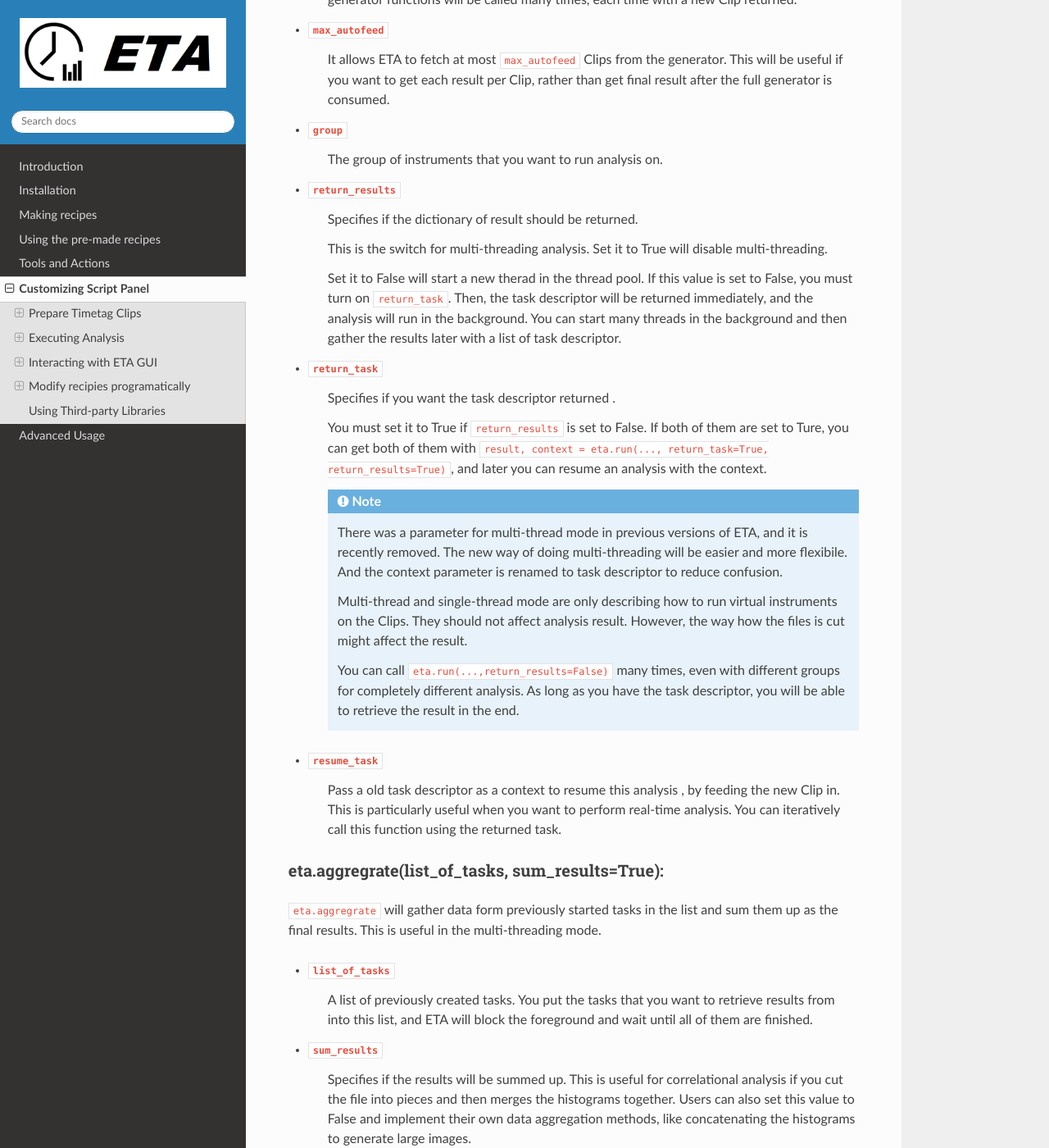
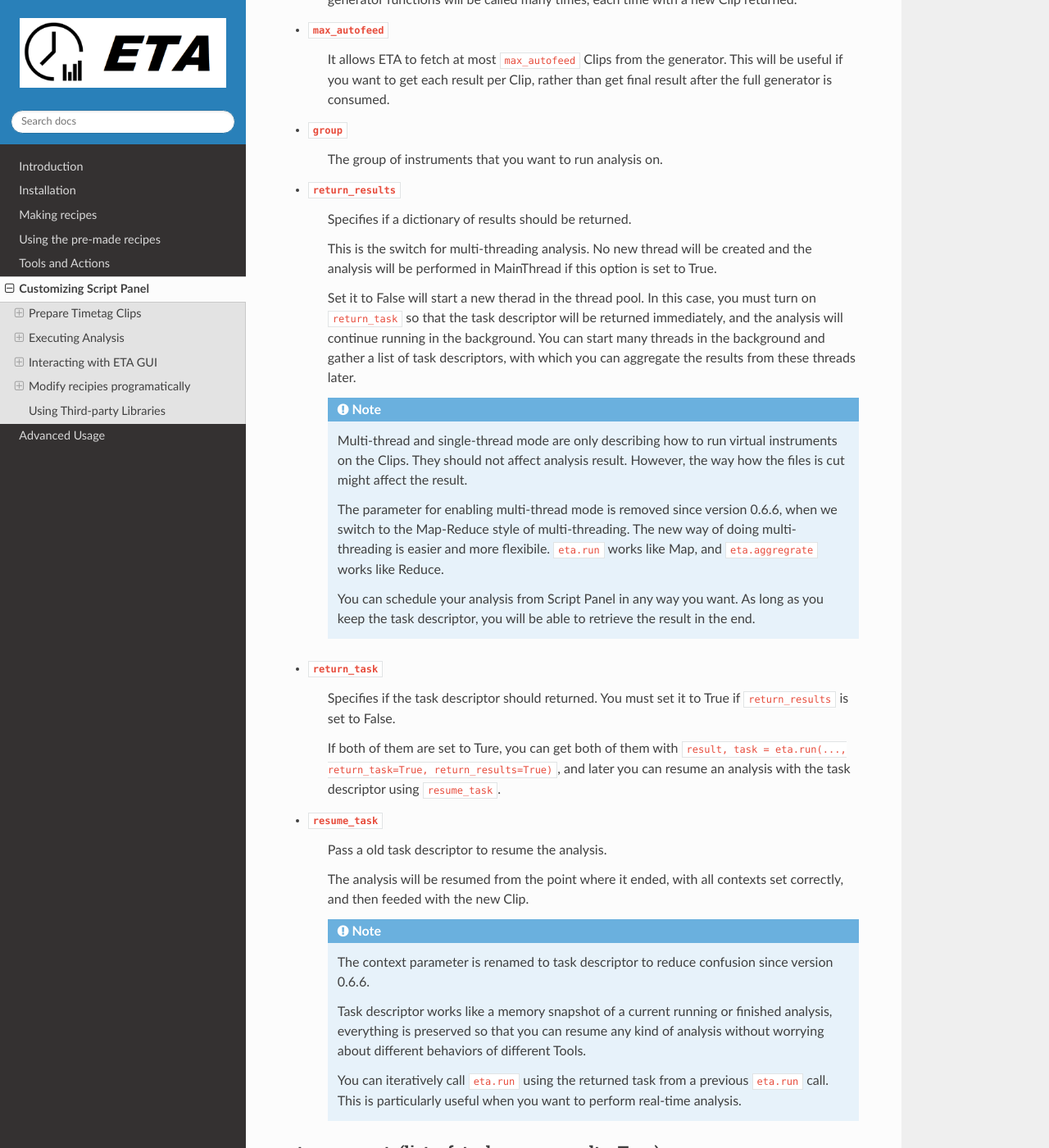
Before and after one commit to timetag/timetag.github.io, a Sphinx documentation site: the page built from docs/python.rst, in a window 1280 px wide and 1400 px high, scrolled down 4604 px. Shown: the whole window at 82% size. Built offline with Sphinx 7.4.7 and the Read the Docs theme 2.0.0, drawn with Linux system fonts in a browser that asks for light colours; some of the changed text lies outside the part shown.

Commit message:
Update python.rst

```diff
--- a/docs/python.rst
+++ b/docs/python.rst
@@ -132,38 +132,51 @@ You can use Python generators functions that yields Clips as a source. ETA will
     The group of instruments that you want to run analysis on.
 
 - ``return_results``
-    Specifies if the dictionary of result should be returned.
+    Specifies if a dictionary of results should be returned.
 
-    This is the switch for multi-threading analysis. Set it to True will disable multi-threading.
+    This is the switch for multi-threading analysis. No new thread will be created and the analysis will be performed in MainThread if this option is set to True.
 
-    Set it to False will start a new therad in the thread pool. If this value is set to False, you must turn on ``return_task``. Then, the task descriptor will be returned immediately, and the analysis will run in the background. You can start many threads in the background and then gather the results later with a list of task descriptor.
+    Set it to False will start a new therad in the thread pool. In this case, you must turn on ``return_task`` so that the task descriptor will be returned immediately, and the analysis will continue running in the background. You can start many threads in the background and gather a list of task descriptors, with which you can aggregate the results from these threads later.
+
+    .. note::
+        Multi-thread and single-thread mode are only describing how to run virtual instruments on the Clips. They should not affect analysis result. However, the way how the files is cut might affect the result.
+
+        The parameter for enabling multi-thread mode is removed since version 0.6.6, when we switch to the Map-Reduce style of multi-threading. The new way of doing multi-threading is easier and more flexibile. ``eta.run`` works like Map, and ``eta.aggregrate`` works like Reduce.
+
+        You can schedule your analysis from Script Panel in any way you want. As long as you keep the task descriptor, you will be able to retrieve the result in the end.
 
 - ``return_task``
-    Specifies if you want the task descriptor returned .
+    Specifies if the task descriptor should returned. You must set it to True if ``return_results`` is set to False.
 
-    You must set it to True if ``return_results`` is set to False. If both of them are set to Ture, you can get both of them with ``result, context = eta.run(..., return_task=True, return_results=True)``, and later you can resume an analysis with the context.
+    If both of them are set to Ture, you can get both of them with ``result, task = eta.run(..., return_task=True, return_results=True)``, and later you can resume an analysis with the task descriptor using ``resume_task``.
+
+- ``resume_task``
+    Pass a old task descriptor to resume the analysis.
+
+    The analysis will be resumed from the point where it ended, with all contexts set correctly, and then feeded with the new Clip.
 
     .. note::
-        There was a parameter for multi-thread mode in previous versions of ETA, and it is recently removed. The new way of doing multi-threading will be easier and more flexibile. And the context parameter is renamed to task descriptor to reduce confusion.
+        The context parameter is renamed to task descriptor to reduce confusion since version 0.6.6.
 
-        Multi-thread and single-thread mode are only describing how to run virtual instruments on the Clips. They should not affect analysis result. However, the way how the files is cut might affect the result.
+        Task descriptor works like a memory snapshot of a current running or finished analysis, everything is preserved so that you can resume any kind of analysis without worrying about different behaviors of different Tools.
 
-        You can call ``eta.run(...,return_results=False)`` many times, even with different groups for completely different analysis. As long as you have the task descriptor, you will be able to retrieve the result in the end.
-
-- ``resume_task``
-    Pass a old task descriptor as a context to resume this analysis , by feeding the new Clip in. This is particularly useful when you want to perform real-time analysis. You can iteratively call this function using the returned task.
-
+        You can iteratively call ``eta.run`` using the returned task from a previous ``eta.run`` call. This is particularly useful when you want to perform real-time analysis.
 
 eta.aggregrate(list_of_tasks, sum_results=True):
 ......
-``eta.aggregrate`` will gather data form previously started tasks in the list and sum them up as the final results. This is useful in the multi-threading mode.
+``eta.aggregrate`` will gather data form previously anlaysis tasks started with ``return_results=False`` and put them together as the final results. If all previously anlaysis tasks haven't finished, ETA will block until all of them are finished. This should only be used in the multi-threading mode.
 
 - ``list_of_tasks``
-    A list of previously created tasks. You put the tasks that you want to retrieve results from into this list, and ETA will block the foreground and wait until all of them are finished.
+    A list of previously created task descriptors. You can put the tasks descriptors, from which you want to retrieve results, into this list.
+
+    .. note::
+        You can run analysis with different groups for completely different analysis at the same time. However, you can only aggregrate the results form the same group.
 
 - ``sum_results``
     Specifies if the results will be summed up. This is useful for correlational analysis if you cut the file into pieces and then merges the histograms together. Users can also set this value to False and implement their own data aggregation methods, like concatenating the histograms to generate large images.
 
+    .. note::
+        You can run analysis with different groups for completely different analysis at the same time. However, you can only aggregrate the results form the same group.
 
 Interacting with ETA GUI
 -----
```
